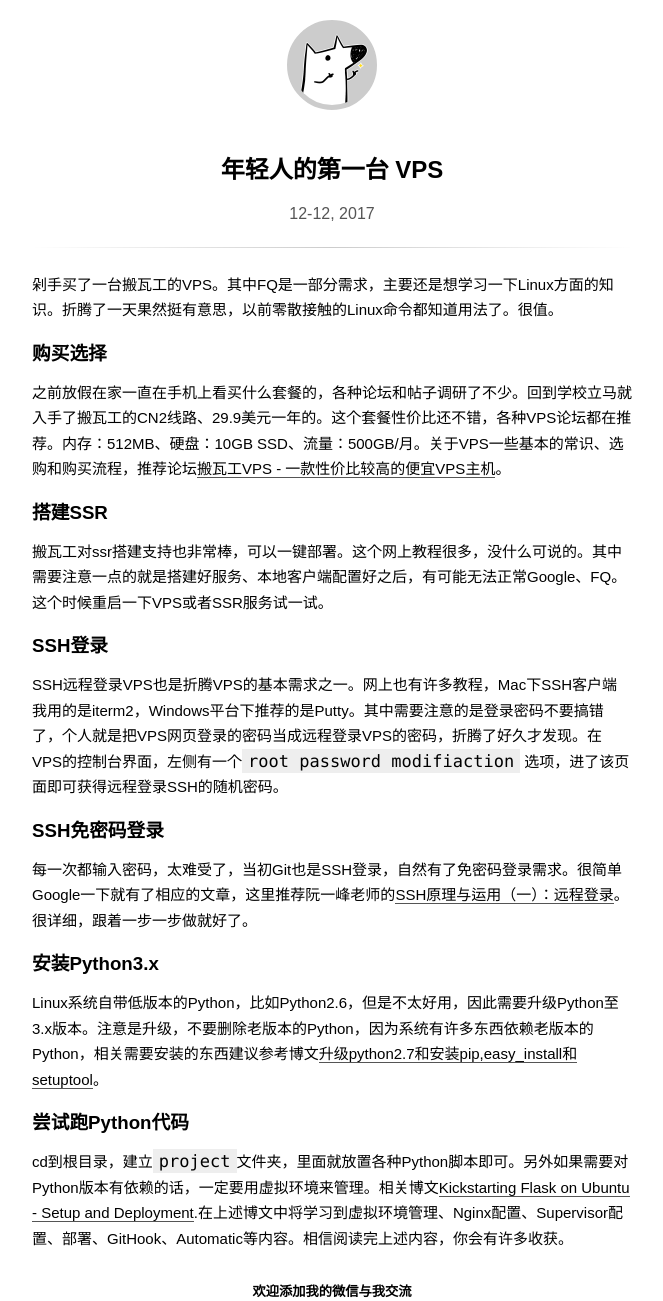
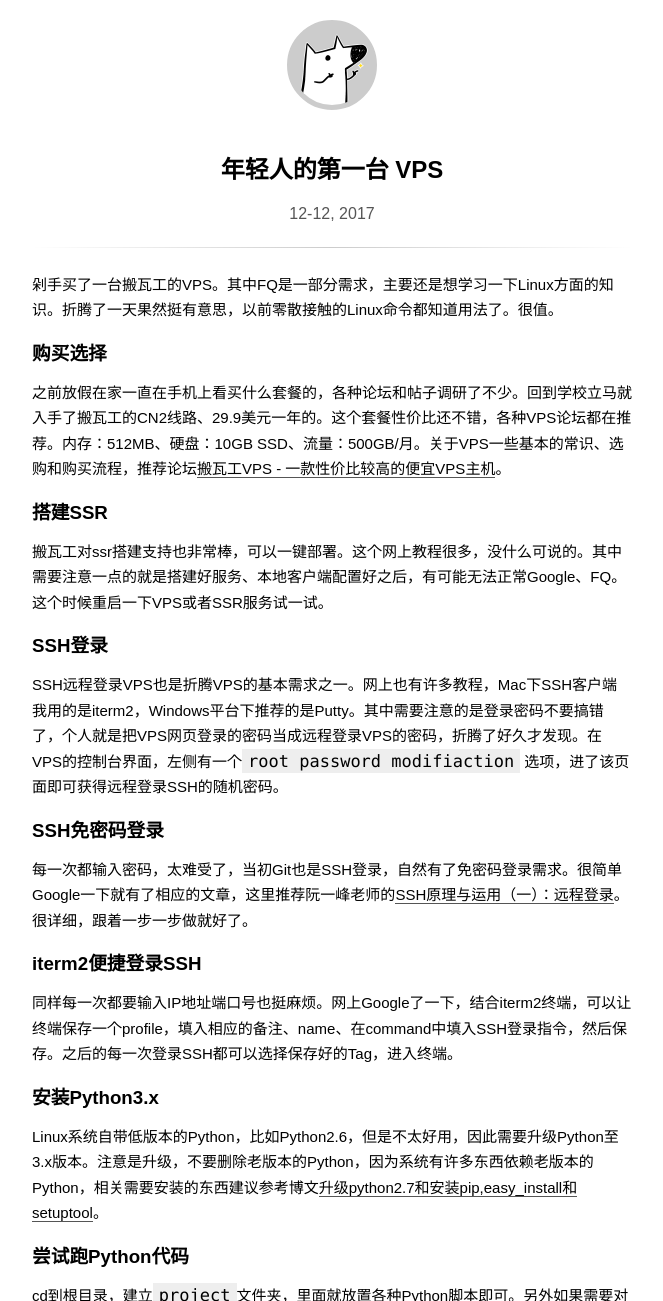
Before and after one commit to wuchangfeng/wuchangfeng.github.io, a Jekyll site: the page built from _posts/2017-12-12-new-to-vps.md, in a window 1280 px wide, cut to the strip 0-1301 px from the top of the page. Shown: the whole strip, without its empty margins (308-971 px from the left). Built offline with Jekyll 4.4.1, drawn with Linux system fonts in a browser that asks for light colours; some web fonts are replaced; comment, search, counter and statistics services are not loaded.

Commit message:
2016 我要飞的更高:briefcase:

```diff
--- a/_posts/2017-12-12-new-to-vps.md
+++ b/_posts/2017-12-12-new-to-vps.md
@@ -18,6 +18,9 @@
 ### SSH免密码登录
 每一次都输入密码，太难受了，当初Git也是SSH登录，自然有了免密码登录需求。很简单Google一下就有了相应的文章，这里推荐阮一峰老师的[SSH原理与运用（一）：远程登录](http://www.ruanyifeng.com/blog/2011/12/ssh_remote_login.html)。很详细，跟着一步一步做就好了。
 
+### iterm2便捷登录SSH
+同样每一次都要输入IP地址端口号也挺麻烦。网上Google了一下，结合iterm2终端，可以让终端保存一个profile，填入相应的备注、name、在command中填入SSH登录指令，然后保存。之后的每一次登录SSH都可以选择保存好的Tag，进入终端。
+
 ### 安装Python3.x
 Linux系统自带低版本的Python，比如Python2.6，但是不太好用，因此需要升级Python至3.x版本。注意是升级，不要删除老版本的Python，因为系统有许多东西依赖老版本的Python，相关需要安装的东西建议参考博文[升级python2.7和安装pip,easy_install和setuptool](https://blog.phpgao.com/pip-easy_install-setuptool.html)。
 
```
Also changed, not shown: 1 other file.
